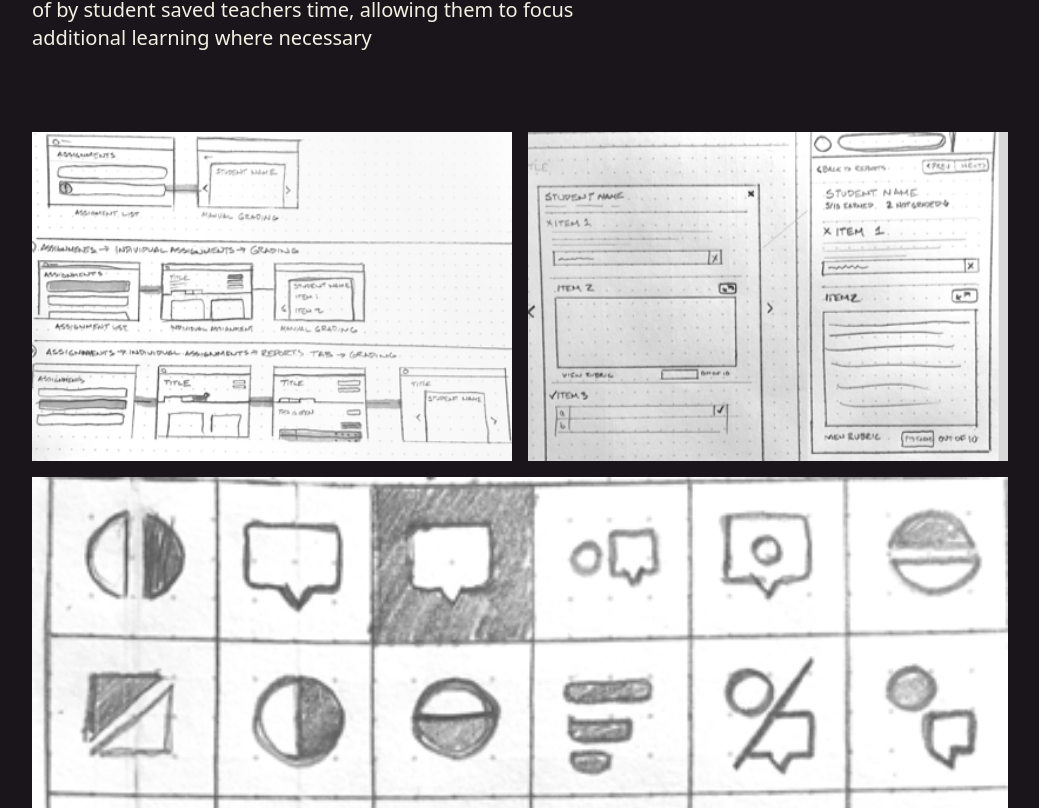
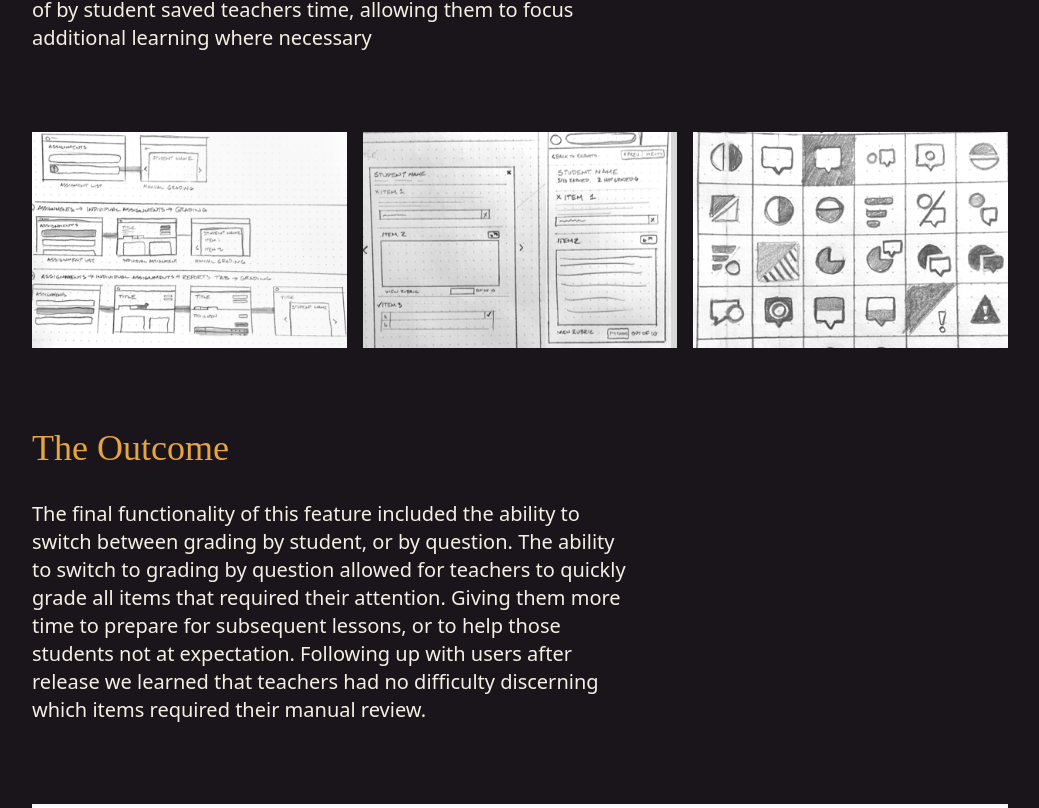
Before and after one commit to iansteele/portfolio, a React (Create React App) app: page /#/grading in a window 1280 px wide. Shown: the part 3132-3940 px from the top of the page, without its empty margins (120-1159 px from the left). Built offline with nearby package versions, Linux system fonts and the light colour scheme; a web font is replaced by a local one.

Commit message:
Makes images wrap in grading

```diff
--- a/src/projects/Grading.js
+++ b/src/projects/Grading.js
@@ -97,19 +97,19 @@ function Grading(props) {
           additional learning where necessary
         </p>
       </div>
-      <div className="flex flex-wrap items-stretch gap-4 mt-20">
+      <div className="flex flex-col flex-wrap gap-4 mt-20 md:flex-row">
         <img
-          className="flex-1 sm:w-4/12"
+          className="flex-1 min-w-0"
           src={process.env.PUBLIC_URL + "/img/gradingflow-sketch.png"}
           alt="Redesigned reports page"
         />
         <img
-          className="flex-1 sm:w-4/12"
+          className="flex-1 min-w-0"
           src={process.env.PUBLIC_URL + "/img/gradingmodal-sketch.png"}
           alt="Redesigned reports page"
         />
         <img
-          className="flex-1 sm:w-4/12"
+          className="flex-1 min-w-0"
           src={process.env.PUBLIC_URL + "/img/gradingicon-sketch.png"}
           alt="Redesigned reports page"
         />
```
